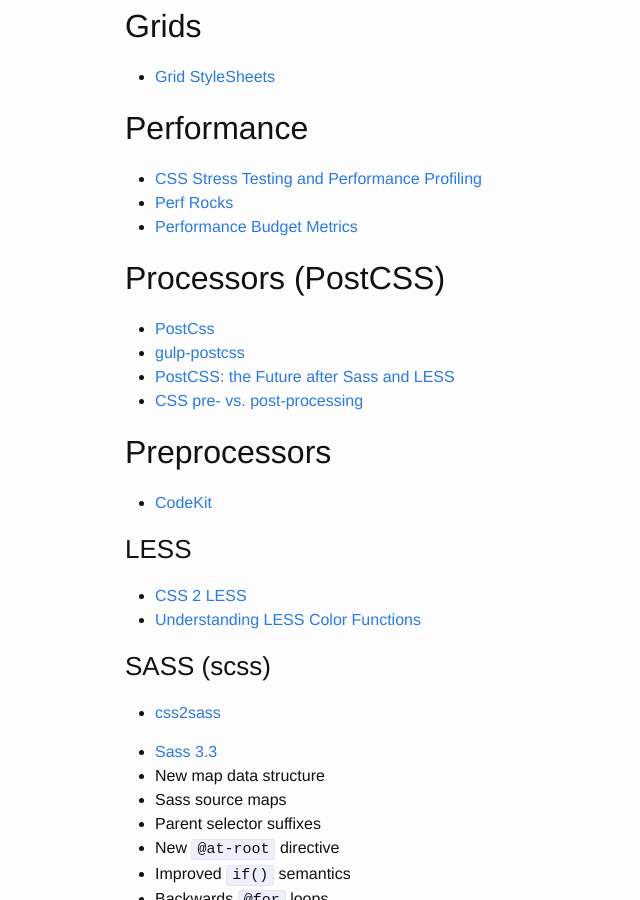
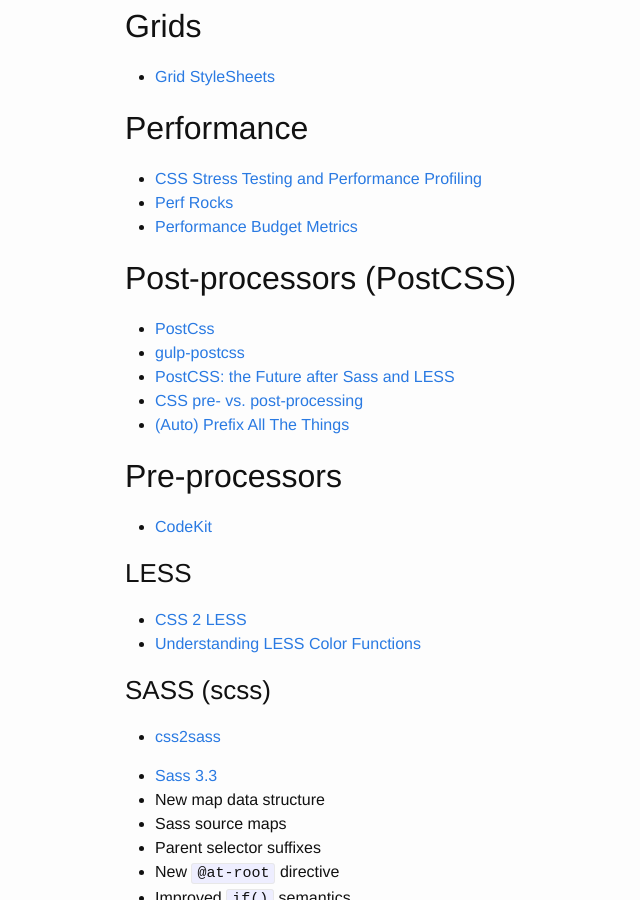
Before and after one commit to brownerd/brownerd.github.io, a Jekyll site: the page built from _posts/2014-10-06-reading-list-2014.md, in a window 1280 px wide and 900 px high, scrolled down 2609 px. Shown: the whole window, without its empty margins (145-785 px from the left). Built offline with Jekyll 4.4.1, drawn with Linux system fonts in a browser that asks for light colours; emoji names are drawn with the system emoji font; some of the changed text lies outside the part shown.

```diff
--- a/_posts/2014-10-06-reading-list-2014.md
+++ b/_posts/2014-10-06-reading-list-2014.md
@@ -120,16 +120,17 @@ title: Reading List 2014
 - [Performance Budget Metrics](http://timkadlec.com/2014/11/performance-budget-metrics/)
 
 
-## Processors (PostCSS)
+## Post-processors (PostCSS)
 - [PostCss](https://github.com/postcss/postcss)
 - [gulp-postcss](https://github.com/w0rm/gulp-postcss)
 - [PostCSS: the Future after Sass and LESS](http://ai.github.io/about-postcss/en/)
 - [CSS pre- vs. post-processing](http://csspark.com/blog/css-pre-vs-post-processing/)
-
-
-
-
-## Preprocessors
+- [(Auto) Prefix All The Things](http://cognition.happycog.com/article/auto-prefix-all-the-things)
+
+
+
+
+## Pre-processors
 
 - [CodeKit](https://incident57.com/codekit/videos.html)
 
```
Also changed, not shown: other parts of _posts/2014-10-06-reading-list-2014.md (+4 -0 lines).
